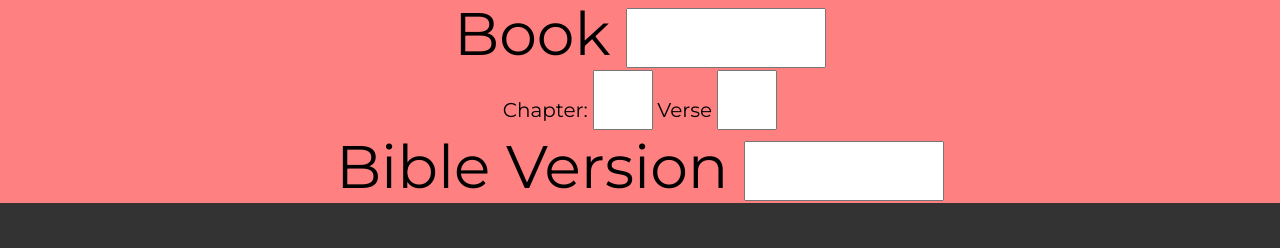
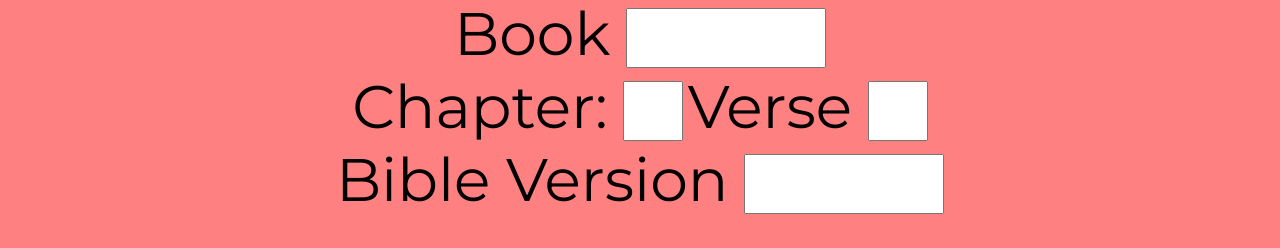
Before and after one commit to yosukeonrails/bibleapp, a plain HTML site: page index.html in a window 1280 px wide. Shown: the part 178-426 px from the top of the page. Drawn offline with nearby package versions, Linux system fonts and the light colour scheme.

Commit message:
now with a littie bit of front end 2

```diff
--- a/css/main.css
+++ b/css/main.css
@@ -10,8 +10,8 @@ body {
 
 .heading h1 {
 	text-align: center;
-font-family: 'Pacifico', cursive;
-margin:0;
+	font-family: 'Pacifico', cursive;
+	margin:0;
 	padding:0;
 
 }
@@ -19,7 +19,9 @@ margin:0;
 
 
 .heading {
+
 	background-color: #ff8080;
+	height: 430px;
 }
 
 .book {
@@ -42,6 +44,7 @@ margin:0;
 
 .second-row {
 	text-align: center;
+
 }
 
 label {
@@ -58,7 +61,6 @@ label {
 	border-radius:4px;
 	padding:2px;
 }
-
 
 
  .chapter, .verse {
@@ -84,7 +86,7 @@ h1 {
 
 
  label {
- 	font-size: 20px;
+ 	font-size: 60px;
  }
 
 .book select, .version select{
```
